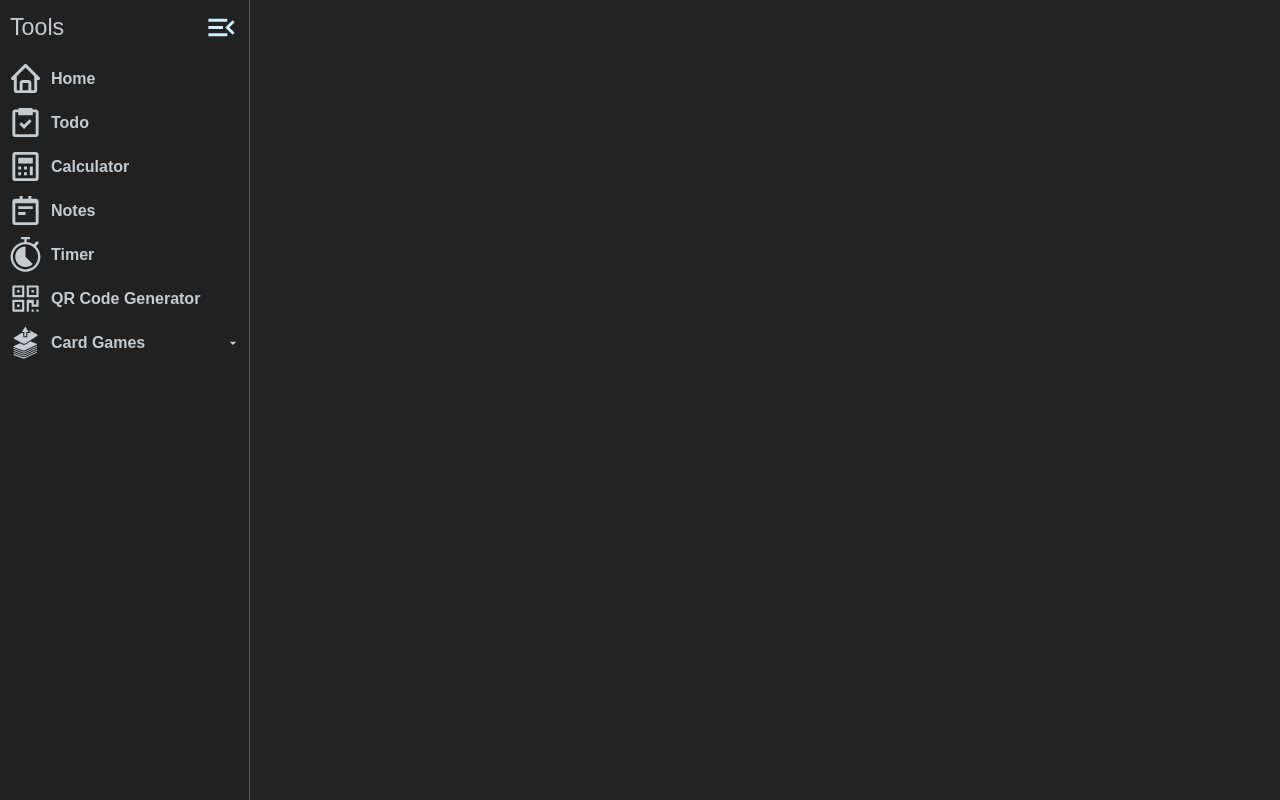
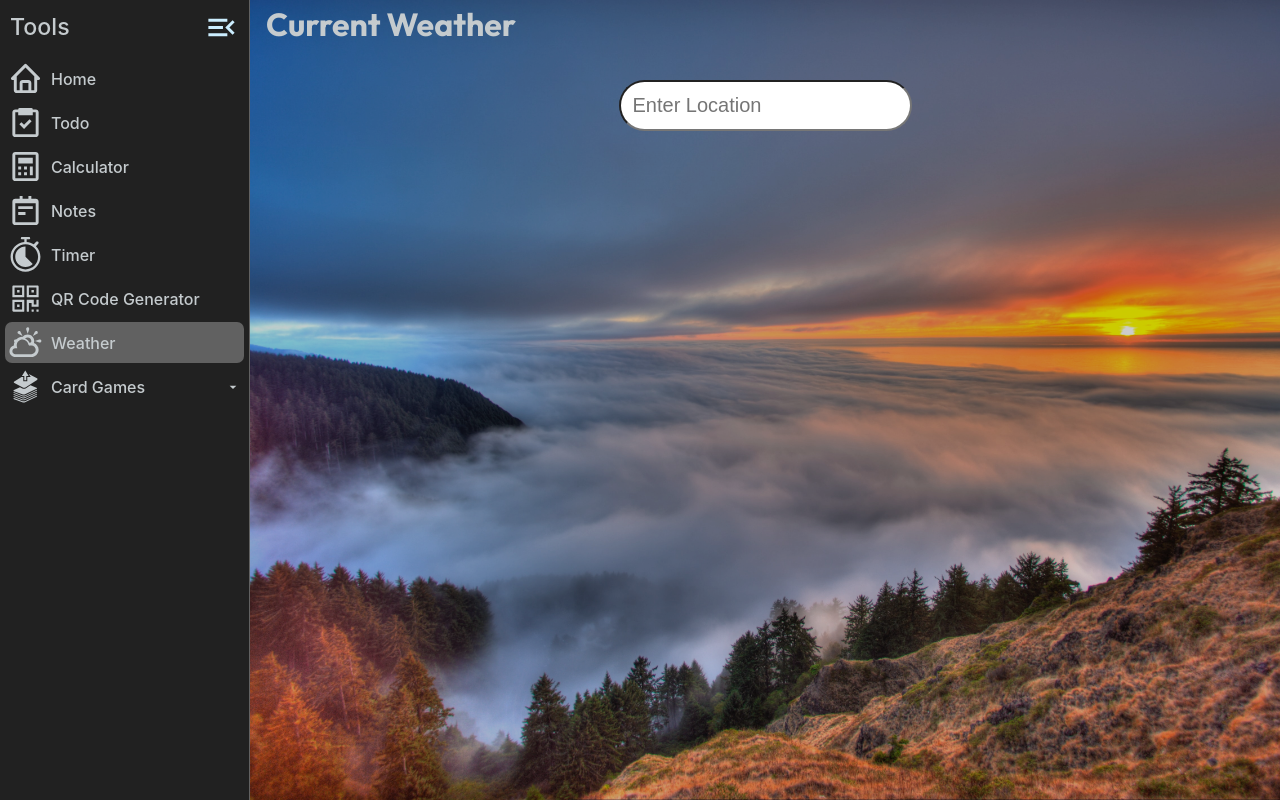
Before and after one commit to rerlache/react-tools, a React (Vite) app: page /weather in a window 1280 px wide. Built offline with nearby package versions, Linux system fonts and the light colour scheme.

Commit message:
added weather feature

```diff
--- a/package.json
+++ b/package.json
@@ -9,6 +9,7 @@
     "preview": "vite preview"
   },
   "dependencies": {
+    "axios": "^1.3.6",
     "react": "^18.2.0",
     "react-countdown-circle-timer": "^3.2.1",
     "react-dom": "^18.2.0",
--- a/src/App.jsx
+++ b/src/App.jsx
@@ -7,6 +7,7 @@ import Notes from "./features/notes/Notes";
 import PomodoroTimer from "./features/timer/PomodoroTimer";
 import SettingsContextProvider from "./features/timer/context/settingsContext";
 import QRCode from "./features/qrcode/QRCode";
+import Weather from "./features/weather/Weather";
 
 function App() {
   const [isSidebarOpen, setIsSidebarOpen] = useState(false);
@@ -30,6 +31,7 @@ function App() {
             <Route exact path={"/todo"} element={<Todo />} />
             <Route exact path={"/calculator"} element={<Calculator />} />
             <Route exact path={"/notes"} element={<Notes />} />
+            <Route exact path={"/weather"} element={<Weather />} />
             <Route
               exact
               path={"/qrcode"}
--- a/src/components/sidebarData.jsx
+++ b/src/components/sidebarData.jsx
@@ -2,6 +2,7 @@ import * as AiIcons from 'react-icons/ai/'
 import * as BiIcons from "react-icons/bi/";
 import * as GiIcons from "react-icons/gi/";
 import * as RxIcons from "react-icons/rx/";
+import * as TiIcons from 'react-icons/ti/'
 
 export const SidebarData = [
   {
@@ -41,6 +42,12 @@ export const SidebarData = [
     link: "/qrcode",
   },
   {
+    id: 7,
+    title: "Weather",
+    icon: <TiIcons.TiWeatherPartlySunny className="menu-item-icon" />,
+    link: "/weather",
+  },
+  {
     id: 6,
     title: "Card Games",
     icon: <GiIcons.GiCardDraw className="menu-item-icon" />,
--- a/src/features/notes/notes.module.css
+++ b/src/features/notes/notes.module.css
@@ -1,8 +1,4 @@
 /*@import url("https://cdnjs.cloudflare.com/ajax/libs/normalize/8.0.1/normalize.min.css");*/
-
-* {
-  box-sizing: border-box;
-}
 
 /* GLOBAL STYLES */
 
--- a/src/features/todo/todo.module.css
+++ b/src/features/todo/todo.module.css
@@ -1,8 +1,3 @@
-* {
-  font-family: Arial, Helvetica, sans-serif;
-  box-sizing: border-box;
-}
-
 body {
   color: hsl(200, 100%, 90%);
   max-width: 400px;
--- /dev/null
+++ b/src/features/weather/Weather.jsx
@@ -0,0 +1,48 @@
+import React, { useState } from "react";
+import WeatherInformation from "./components/weatherInformation";
+import WeatherHeader from "./components/weatherHeader";
+import WeatherFooter from "./components/weatherFooter";
+import Style from "./weather.module.css";
+import axios from "axios";
+
+export default function Weather() {
+  const [data, setData] = useState({});
+  const [location, setLocation] = useState("");
+
+  const url = `https://api.openweathermap.org/data/2.5/weather?q=${location}&units=metric&appid=9149c70f3d7a3ddd0e4e307e7b66ee58`;
+
+  function searchLocation(e) {
+    if (e.key === "Enter") {
+      fetchData();
+    }
+  }
+  function fetchData() {
+    if (data) {
+      axios.get(url).then((response) => {
+        setData(response.data);
+        console.log("got data", response.data);
+      });
+    }
+  }
+
+  function positionSuccess({ coords }) {
+    //getWeather(coords.latitude, coords.longitude);
+  }
+  function positionError() {
+    alert(
+      "Cant access your location. Please allow to use your location and refresh the page."
+    );
+  }
+  return (
+    <div className={`${Style["weather-wrapper"]}`}>
+      <h1>Current Weather</h1>
+      <WeatherHeader
+        searchLocation={searchLocation}
+        location={location}
+        setLocation={setLocation}
+      />
+      {data.main ? <WeatherInformation data={data} /> : null}
+      {data.main ? <WeatherFooter data={data} /> : null}
+    </div>
+  );
+}
--- /dev/null
+++ b/src/features/weather/components/weatherFooter.jsx
@@ -0,0 +1,19 @@
+import React from "react";
+import Style from "../weather.module.css";
+
+export default function WeatherFooter({data}) {
+  return (
+    <div className={`${Style["footer-container"]}`}>
+      <div className={`${Style['footer-info']}`}>
+        <div className={`${Style['info-value']}`}>{Math.round(data.main.feels_like)}&deg;</div>
+        <div className={`${Style['info-desc']}`}>Feels Like</div>
+      </div>
+      <div className={`${Style['footer-info']}`}>
+        <div className={`${Style['info-value']}`}>{data.main.humidity}%</div>
+        <div className={`${Style['info-desc']}`}>Humidity</div></div>
+      <div className={`${Style['footer-info']}`}>
+        <div className={`${Style['info-value']}`}>{Math.round(data.wind.speed)} kmh</div>
+        <div className={`${Style['info-desc']}`}>Wind</div></div>
+    </div>
+  );
+}
--- /dev/null
+++ b/src/features/weather/components/weatherHeader.jsx
@@ -0,0 +1,18 @@
+import React from "react";
+import Style from "../weather.module.css";
+
+export default function WeatherHeader({searchLocation, location, setLocation}) {
+  return (
+    <div className={`${Style["header-container"]}`}>
+      <input
+        id="location-input"
+        type="text"
+        value={location}
+        placeholder="Enter Location"
+        onChange={e => setLocation(e.target.value)}
+        onKeyDown={searchLocation}
+        className={`${Style["location-input"]}`}
+      />
+    </div>
+  );
+}
--- /dev/null
+++ b/src/features/weather/components/weatherInformation.jsx
@@ -0,0 +1,32 @@
+import axios from "axios";
+import React from "react";
+import * as TiIcons from "react-icons/ti/";
+import Style from "../weather.module.css";
+
+const WEATHERICONS = {
+  cloudy: <TiIcons.TiWeatherCloudy />,
+  downpur: <TiIcons.TiWeatherDownpour />,
+  night: <TiIcons.TiWeatherNight />,
+  partlysunny: <TiIcons.TiWeatherPartlySunny />,
+  shower: <TiIcons.TiWeatherShower />,
+  snow: <TiIcons.TiWeatherSnow />,
+  stormy: <TiIcons.TiWeatherStormy />,
+  sunny: <TiIcons.TiWeatherSunny />,
+  windycloudy: <TiIcons.TiWeatherWindyCloudy />,
+  windy: <TiIcons.TiWeatherWindy />,
+};
+
+export default function WeatherInformation({ data }) {
+  return (
+    <div className={`${Style["weather-information"]}`}>
+      <label htmlFor="location-input">{data.name}</label>
+      <div className={`${Style["temp"]}`}>
+        {Math.round(data.main.temp)}&deg;C
+      </div>
+      <div className={`${Style["weather-icon"]}`}>
+        <div className={`${Style["description"]}`}>{data.weather[0].main}</div>
+        <img src={`https://openweathermap.org/img/wn/${data.weather[0].icon}@2x.png`} />
+      </div>
+    </div>
+  );
+}
--- /dev/null
+++ b/src/features/weather/weather.module.css
@@ -0,0 +1,75 @@
+@import url("https://fonts.googleapis.com/css2?family=Outfit:wght@100;200;300;400;500;600;700&family=Poppins:ital,wght@0,100;0,200;0,300;0,400;0,500;0,600;0,700;0,800;0,900;1,100;1,200;1,300;1,400;1,500;1,600;1,700;1,800;1,900&display=swap");
+
+.weather-wrapper {
+  font-family: "Outfit";
+  width: 100%;
+  height: 100%;
+  position: relative;
+  background-color: rgba(0, 0, 0, 0.2);
+  color: hsl(198, 9%, 79%);
+  padding: 0 1rem;
+  margin: auto;
+  display: flex;
+  flex-direction: column;
+}
+.weather-wrapper::before {
+  content: " ";
+  background: url("./assets/sunset.jpg") no-repeat center center/cover;
+  position: absolute;
+  width: 100%;
+  height: 100%;
+  top: 0;
+  left: 0;
+  z-index: -1;
+}
+.header-container {
+  margin-top: 2rem;
+  display: flex;
+  justify-content: center;
+}
+.header-container .location-input {
+  padding: 0.75rem;
+  font-size: 1.25rem;
+  border-radius: 2rem;
+}
+.weather-information {
+  margin-top: 3rem;
+}
+.weather-information label {
+  font-size: 1.5rem;
+}
+.weather-information .temp {
+  font-size: 5rem;
+}
+.weather-information .description {
+  position: relative;
+  right: -90%;
+  transform-origin: 0 0;
+  transform: rotate(270deg);
+  display: inline-block;
+}
+.weather-icon {
+  font-size: 2.5rem;
+}
+
+.footer-container {
+  display: flex;
+  justify-content: space-between;
+  width: 100%;
+  margin: 3rem auto;
+  padding: 1rem;
+  border-radius: 12px;
+  background-color: rgba(255, 255, 255, 0.2);
+}
+.footer-container .footer-info {
+  display: flex;
+  flex-direction: column;
+  text-align: center;
+}
+.footer-container .footer-info .info-value {
+  text-transform: uppercase;
+  font-weight: 800;
+}
+
+.footer-container .footer-info .info-desc {
+}
--- a/src/index.css
+++ b/src/index.css
@@ -1,3 +1,5 @@
+@import url("https://fonts.googleapis.com/css2?family=Outfit:wght@100;200;300;400;500;600;700&family=Poppins:ital,wght@0,100;0,200;0,300;0,400;0,500;0,600;0,700;0,800;0,900;1,100;1,200;1,300;1,400;1,500;1,600;1,700;1,800;1,900&display=swap");
+
 *,
 *::after,
 *::before {
```
Also changed, not shown: src/features/weather/data/example.json (added, +31 -0 lines), src/features/weather/assets/sunset.jpg (added), 1 other file (tests, documents, lock files or other folders).
